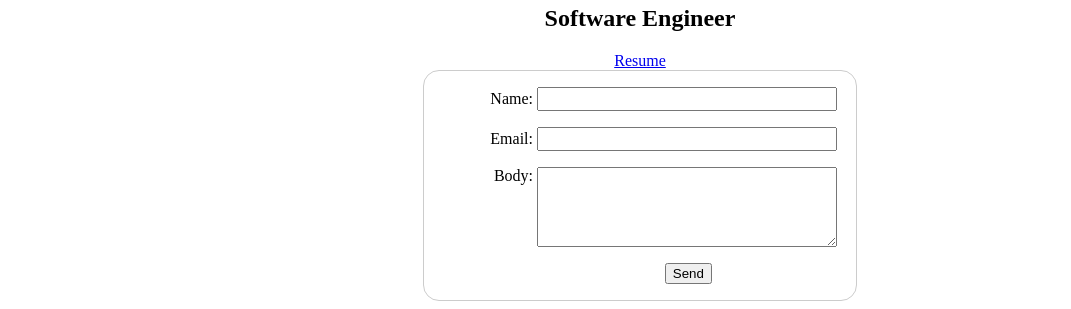
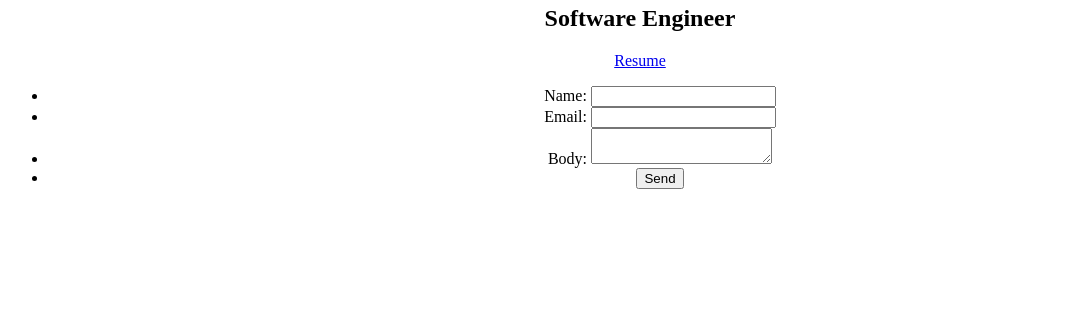
Before and after one commit to uasif13/uasif13.github.io, a website: page index.html in a window 1280 px wide. Shown: the part 683-992 px from the top of the page, without its empty margins (0-1071 px from the left). After the commit the page ends 888 px from the top, so only its background shows below. Drawn offline with Linux system fonts and the light colour scheme.

Commit message:
removed copy paste

```diff
--- a/style.css
+++ b/style.css
@@ -2,64 +2,10 @@
 body {
     text-align: center
 }
+/* margin -> padding -> border -> content */
 /* centering images */
 img.displayed {
     display: block;
     margin-left: auto;
     margin-right: auto;
 }
-/* margin -> padding -> border -> content */
-form {
-/* center form */
-    margin: 0 auto;
-    width: 400px;
-/* form outline */
-    padding: 1em;
-    border: 1px solid #ccc;
-    border-radius: 1em;
-}
-ul {
-    list-style: none;
-    padding: 0;
-    margin: 0;
-}
-/* specify second after first */
-form li + li {
-    margin-top: 1em;
-}
-
-label {
-    display: inline-block;
-    width: 90px;
-    text-align: right;
-}
-
-input,
-textarea {
-    /* same font settings */
-    font: 1em sans serif;
-    /* uniform field sizes */
-    width: 300px;
-    box-sizing: border-box;
-
-    /* matching borders */
-    border: 1 px solid #999;
-}
-
-input:focus,
-textarea:focus {
-    border-color: #000;
-}
-
-textarea {
-    vertical-align: top;
-    height: 5em;
-}
-
-.button {
-    padding-left: 90px;
-}
-
-button {
-    margin-left: 0.5em;
-}
```
